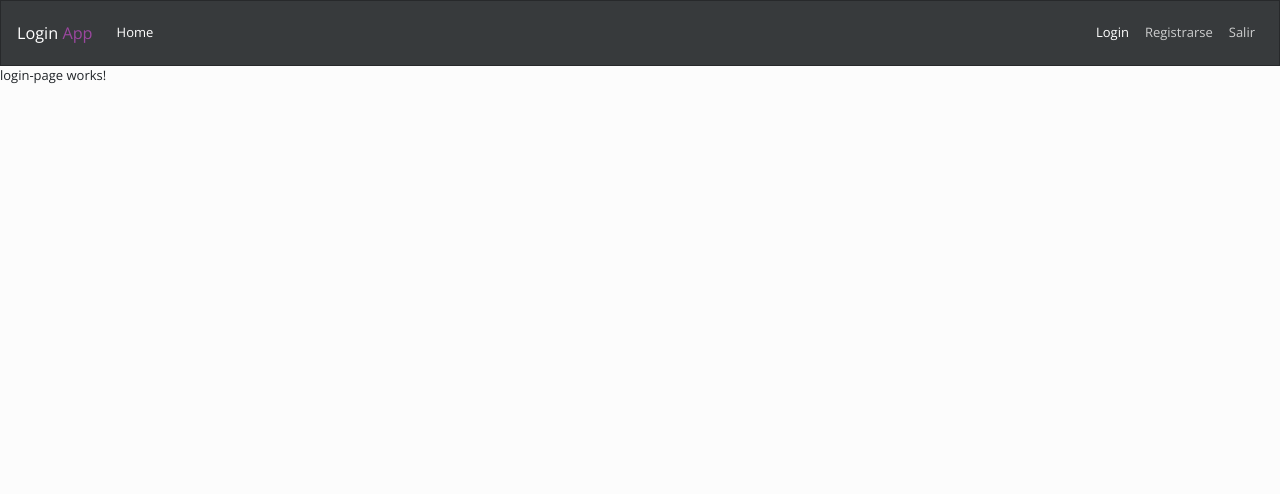
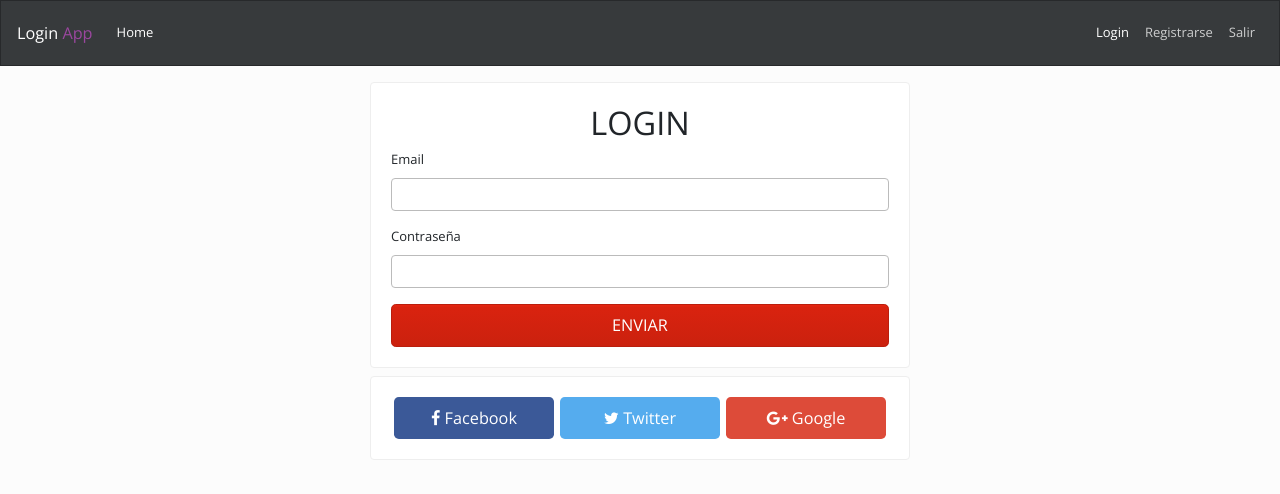
Before and after one commit to josepereza/Angular8-login-firebase, an Angular app: page /login in a window 1280 px wide. Shown: the top 494 px of the page. Built offline with nearby package versions, Linux system fonts and the light colour scheme.

Commit message:
Maquetacion del Login y Register

```diff
--- a/src/app/app.component.html
+++ b/src/app/app.component.html
@@ -1,4 +1,8 @@
 <app-navbar></app-navbar>
 
+<div class="container">
 
 <router-outlet></router-outlet>
+
+
+</div>
--- a/src/app/componentes/home-page/home-page.component.html
+++ b/src/app/componentes/home-page/home-page.component.html
@@ -1 +1,9 @@
-<p>home-page works!</p>
+<div class="jumbotron">
+  <h1 class="display-3">HOME PAGE!</h1>
+  <p class="lead">This is a simple hero unit, a simple jumbotron-style component for calling extra attention to featured content or information.</p>
+  <hr class="my-4">
+  <p>It uses utility classes for typography and spacing to space content out within the larger container.</p>
+  <p class="lead">
+    <a class="btn btn-primary btn-lg" href="#" role="button">Learn more</a>
+  </p>
+</div>
--- a/src/app/componentes/login-page/login-page.component.html
+++ b/src/app/componentes/login-page/login-page.component.html
@@ -1 +1,38 @@
-<p>login-page works!</p>
+<div class="row mt-3">
+  <div class="col-md-6 mx-auto ">
+    <div class="card">
+      <div class="card-body">
+        <h1 class="text-center">LOGIN</h1>
+        <form class=""  method="post">
+          <div class="form-group">
+            <label for="email">Email</label>
+            <input type="email" class="form-control" id="email" name="email" value="">
+          </div>
+
+          <div class="form-group">
+            <label for="password">Contraseña</label>
+            <input type="password" class="form-control" name="password" id="password" value="">
+          </div>
+
+          <button type="button" class="btn btn-primary btn-block btn-lg" name="button">ENVIAR</button>
+        </form>
+
+      </div>
+    </div>
+  </div>
+</div>
+<div class="row">
+  <div class="col-md-6 mx-auto mt-2">
+    <div class="card">
+      <div class="card-body d-flex justify-content-around">
+        <button type="button" class="btn btn-lg btn-fb" name="button">
+          <i class="fa fa-facebook"></i>  Facebook</button>
+        <button type="button" class="btn btn-lg btn-tw" name="button">
+          <i class="fa fa-twitter"></i>  Twitter</button>
+        <button type="button" class="btn btn-lg btn-google" name="button">
+          <i class="fa fa-google-plus"></i>  Google</button>
+      </div>
+
+    </div>
+  </div>
+</div>
--- a/src/app/componentes/login-page/login-page.component.scss
+++ b/src/app/componentes/login-page/login-page.component.scss
@@ -0,0 +1,18 @@
+.btn-fb, .btn-tw, .btn-google  {
+  width: 32%;
+}
+
+.btn-fb{
+  background: #3b5998;
+  color: #fff;
+}
+
+.btn-google{
+  background: #dd4b39;
+  color: #fff;
+}
+
+.btn-tw{
+  background: #55acee;
+  color: #fff;
+}
--- a/src/app/componentes/not-found-page/not-found-page.component.html
+++ b/src/app/componentes/not-found-page/not-found-page.component.html
@@ -1 +1,16 @@
-<p>not-found-page works!</p>
+
+<div class="row mt-3">
+  <div class="col-md-6 mx-auto text-center">
+    <div class="card">
+      <h1>Oops!</h1>
+      <h2>404 Pagina no encontrada</h2>
+      <div class="card-body">
+
+        <a href="" class="btn btn-primary btn-lg">
+          <i class="fa fa-home"></i>
+            Ir al Home</a>
+
+      </div>
+    </div>
+  </div>
+</div>
--- a/src/app/componentes/privado-page/privado-page.component.html
+++ b/src/app/componentes/privado-page/privado-page.component.html
@@ -1 +1,9 @@
-<p>privado-page works!</p>
+<div class="jumbotron">
+  <h1 class="display-3">ZONA PRIVADA</h1>
+  <p class="lead">This is a simple hero unit, a simple jumbotron-style component for calling extra attention to featured content or information.</p>
+  <hr class="my-4">
+  <p>It uses utility classes for typography and spacing to space content out within the larger container.</p>
+  <p class="lead">
+    <a class="btn btn-primary btn-lg" href="#" role="button">Learn more</a>
+  </p>
+</div>
--- a/src/app/componentes/register-page/register-page.component.html
+++ b/src/app/componentes/register-page/register-page.component.html
@@ -1 +1,23 @@
-<p>register-page works!</p>
+<div class="row mt-3">
+  <div class="col-md-6 mx-auto ">
+    <div class="card">
+      <div class="card-body">
+        <h1 class="text-center">REGISTRO</h1>
+        <form class=""  method="post">
+          <div class="form-group">
+            <label for="email">Email</label>
+            <input type="email" class="form-control" id="email" name="email" value="">
+          </div>
+
+          <div class="form-group">
+            <label for="password">Contraseña</label>
+            <input type="password" class="form-control" name="password" id="password" value="">
+          </div>
+
+          <button type="button" class="btn btn-primary btn-block btn-lg" name="button">ENVIAR</button>
+        </form>
+
+      </div>
+    </div>
+  </div>
+</div>
```
